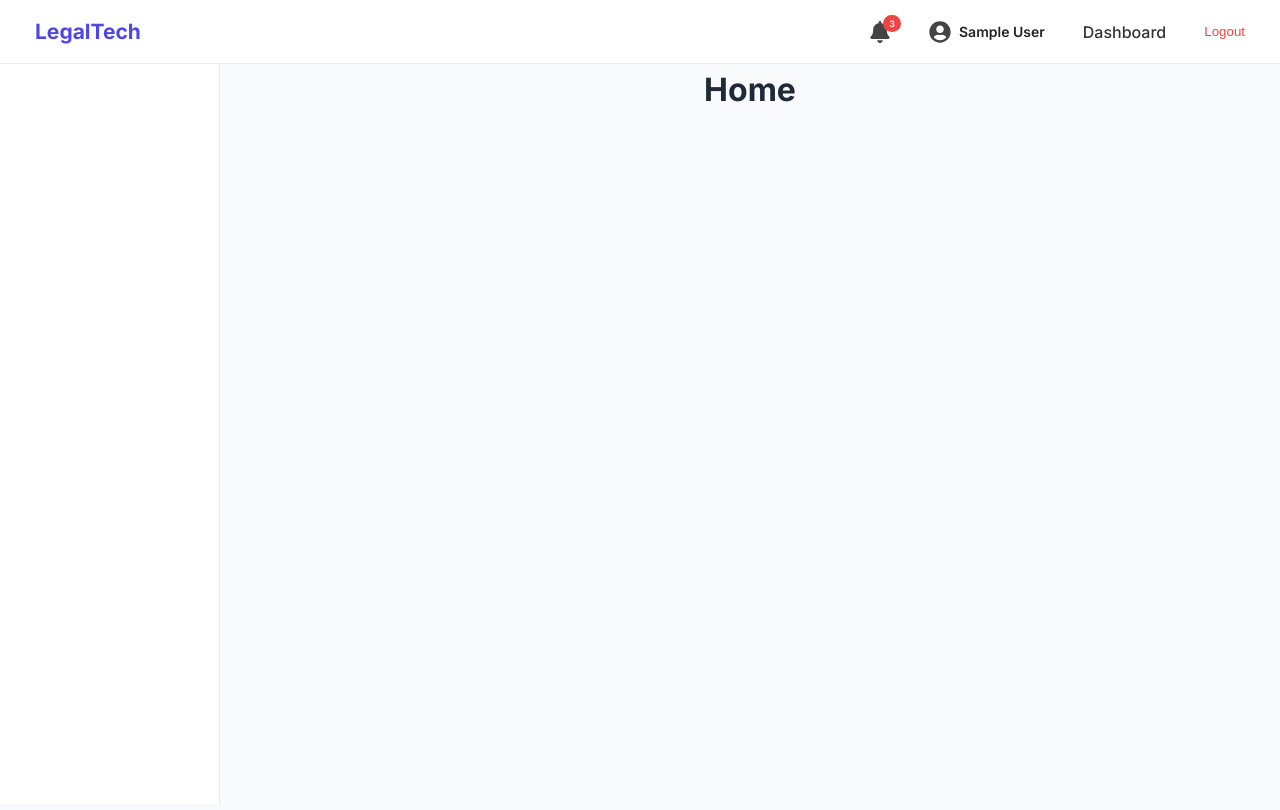
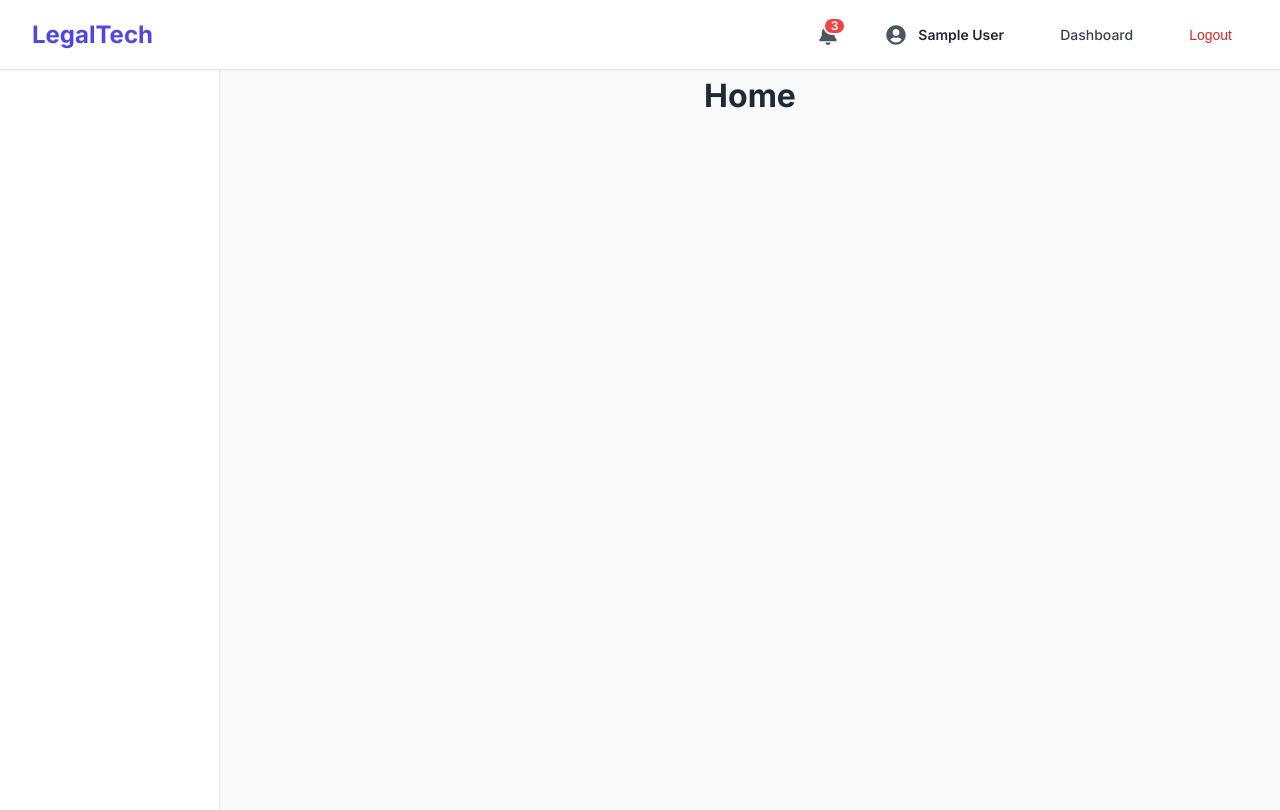
Before and after one commit to iamprashantverma/Legal-Tech, a React (Vite) app in the folder frontend/: page / in a window 1280 px wide. Built offline with nearby package versions, Linux system fonts and the light colour scheme; no server answers; sample sign-in values are in the browser's storage.

Commit message:
style: redesign navbar with modern UI and fix flickering issue

```diff
--- a/frontend/src/assets/styles/components/common/_navbar.scss
+++ b/frontend/src/assets/styles/components/common/_navbar.scss
@@ -1,30 +1,51 @@
+@use '../../variables' as *;
+@use '../../mixins' as *;
+
 .navbar {
-  background: #ffffff;
-  border-bottom: 1px solid #eee;
-  padding: 0 35px;
-  height: 64px;
+  background: white;
+  border-bottom: 1px solid $neutral-200;
+  padding: 0 $spacing-8;
+  height: 70px;
   display: flex;
   align-items: center;
+  position: sticky;
+  top: 0;
+  z-index: $z-sticky;
+  box-shadow: $shadow-sm;
 
   &__container {
     width: 100%;
+    max-width: 1920px;
+    margin: 0 auto;
     display: flex;
     justify-content: space-between;
     align-items: center;
   }
 
   &__logo {
-    font-size: 21px;
-    font-weight: 700;
-    color: #4f46e5;
+    font-size: $font-size-2xl;
+    font-weight: $font-weight-bold;
+    color: $primary-600;
     text-decoration: none;
+    display: flex;
+    align-items: center;
+    gap: $spacing-2;
+    transition: color $transition-base;
+
+    &:hover {
+      color: $primary-700;
+    }
+  }
+
+  &__mobile-toggle {
+    display: none;
   }
 
   &__menu {
     list-style: none;
     display: flex;
     align-items: center;
-    gap: 38px;
+    gap: $spacing-6;
     margin: 0;
     padding: 0;
   }
@@ -35,74 +56,99 @@
   }
 
   &__link {
+    @include button-base;
+    padding: $spacing-3 $spacing-4;
     text-decoration: none;
-    color: #333;
-    font-weight: 500;
-    transition: 0.2s ease;
+    color: $neutral-700;
+    font-weight: $font-weight-medium;
+    transition: all $transition-base;
+    background: transparent;
 
     &:hover {
-      color: #4f46e5;
+      color: $primary-600;
+      background: $primary-50;
     }
 
     &--primary {
-      background: #4f46e5;
+      background: $primary-600;
       color: white;
-      padding: 6px 14px;
-      border-radius: 6px;
 
       &:hover {
-        background: #4338ca;
+        background: $primary-700;
+        transform: translateY(-1px);
+        box-shadow: $shadow-md;
       }
     }
 
     &--danger {
       background: transparent;
       border: none;
-      color: #ef4444;
+      color: $danger-600;
       cursor: pointer;
 
       &:hover {
-        color: #dc2626;
+        color: $danger-700;
+        background: $danger-50;
       }
     }
   }
 
   &__icon {
-    font-size: 22px;
-    color: #444;
+    font-size: $font-size-xl;
+    color: $neutral-600;
     cursor: pointer;
-    transition: 0.2s ease;
+    transition: all $transition-base;
 
     &:hover {
-      color: #4f46e5;
+      color: $primary-600;
+      transform: scale(1.1);
     }
   }
 
-  /* Notification */
   &__notification {
     position: relative;
+    padding: $spacing-2;
+    border-radius: $radius-md;
+    transition: background $transition-base;
+
+    &:hover {
+      background: $neutral-100;
+    }
   }
 
   &__badge {
     position: absolute;
-    top: -6px;
-    right: -10px;
-    background: #ef4444;
+    top: 0;
+    right: 0;
+    background: $danger-500;
     color: white;
-    font-size: 9px;
-    font-weight: 600;
-    padding: 3px 6px;
-    border-radius: 50px;
+    font-size: $font-size-xs;
+    font-weight: $font-weight-semibold;
+    padding: 2px 6px;
+    border-radius: $radius-full;
+    min-width: 18px;
+    height: 18px;
+    display: flex;
+    align-items: center;
+    justify-content: center;
+    border: 2px solid white;
   }
 
-  /* User */
   &__user {
-    gap: 8px;
+    gap: $spacing-3;
+    padding: $spacing-2 $spacing-4;
+    border-radius: $radius-md;
+    transition: background $transition-base;
+    cursor: pointer;
+
+    &:hover {
+      background: $neutral-100;
+    }
   }
 
   &__username {
-    font-weight: 600;
-    font-size: 14px;
-    color: #222;
+    font-weight: $font-weight-semibold;
+    font-size: $font-size-sm;
+    color: $neutral-800;
   }
 }
--- a/frontend/src/component/common/NavBar.jsx
+++ b/frontend/src/component/common/NavBar.jsx
@@ -1,7 +1,7 @@
-import React, { useContext } from "react";
+import React, { useContext, useState } from "react";
 import { NavLink } from "react-router-dom";
 import AuthContext from "../../context/authContext.js";
-import { FaUserCircle, FaBell } from "react-icons/fa";
+import { FaUserCircle, FaBell, FaBars, FaTimes } from "react-icons/fa";
 
 const redirectByRole = (user) => {
   if (!user?.role) return;
@@ -29,6 +29,7 @@ const redirectByRole = (user) => {
 
 const NavBar = () => {
   const { user, isAuthenticated, logout } = useContext(AuthContext);
+  const [mobileMenuOpen, setMobileMenuOpen] = useState(false);
 
   const handleLogout = () => {
     logout();
@@ -40,33 +41,44 @@ const NavBar = () => {
     redirectByRole(user);
   };
 
+  const closeMobileMenu = () => {
+    setMobileMenuOpen(false);
+  };
+
   return (
     <nav className="navbar">
       <div className="navbar__container">
 
-        {/* Logo */}
         <NavLink to="/" className="navbar__logo">
           LegalTech
         </NavLink>
 
-        <ul className="navbar__menu">
+        <button
+          className="navbar__mobile-toggle"
+          onClick={() => setMobileMenuOpen(!mobileMenuOpen)}
+          aria-label="Toggle menu"
+        >
+          {mobileMenuOpen ? <FaTimes /> : <FaBars />}
+        </button>
+
+        <ul className={`navbar__menu ${mobileMenuOpen ? 'navbar__menu--open' : ''}`}>
 
           {!isAuthenticated && (
             <>
               <li className="navbar__item">
-                <NavLink to="/about" className="navbar__link">
+                <NavLink to="/about" className="navbar__link" onClick={closeMobileMenu}>
                   About Us
                 </NavLink>
               </li>
 
               <li className="navbar__item">
-                <NavLink to="/login" className="navbar__link">
+                <NavLink to="/login" className="navbar__link" onClick={closeMobileMenu}>
                   Login
                 </NavLink>
               </li>
 
               <li className="navbar__item">
-                <NavLink to="/signup" className="navbar__link navbar__link--primary">
+                <NavLink to="/signup" className="navbar__link navbar__link--primary" onClick={closeMobileMenu}>
                   Signup
                 </NavLink>
               </li>
@@ -75,13 +87,11 @@ const NavBar = () => {
 
           {isAuthenticated && (
             <>
-              {/* Notification */}
               <li className="navbar__item navbar__notification">
                 <FaBell className="navbar__icon" />
                 <span className="navbar__badge">3</span>
               </li>
 
-              {/* User */}
               <li className="navbar__item navbar__user">
                 <FaUserCircle className="navbar__icon" />
                 <span className="navbar__username">
@@ -92,7 +102,10 @@ const NavBar = () => {
               <li className="navbar__item">
                 <a
                   href="/dashboard"
-                  onClick={handleDashboardClick}
+                  onClick={(e) => {
+                    handleDashboardClick(e);
+                    closeMobileMenu();
+                  }}
                   className="navbar__link"
                 >
                   Dashboard
@@ -101,7 +114,10 @@ const NavBar = () => {
 
               <li className="navbar__item">
                 <button
-                  onClick={handleLogout}
+                  onClick={() => {
+                    handleLogout();
+                    closeMobileMenu();
+                  }}
                   className="navbar__link navbar__link--danger"
                 >
                   Logout
```
